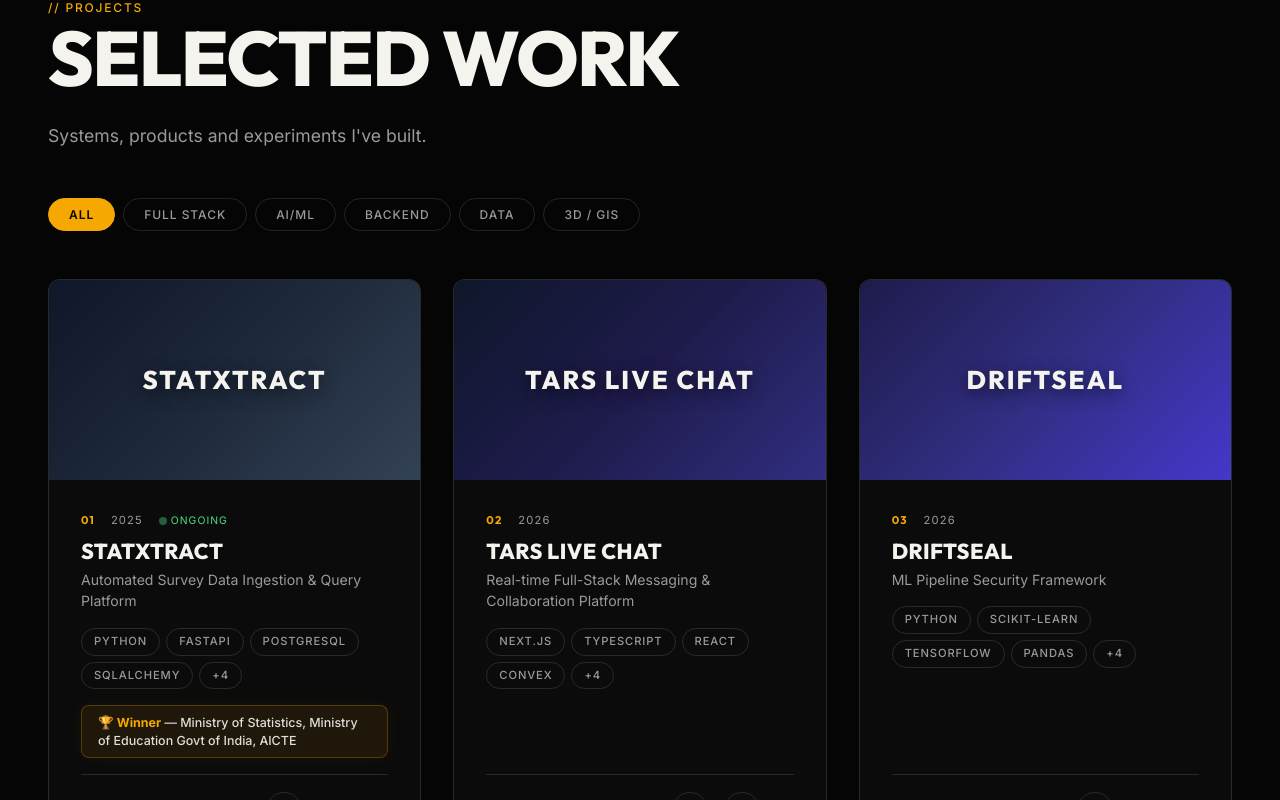
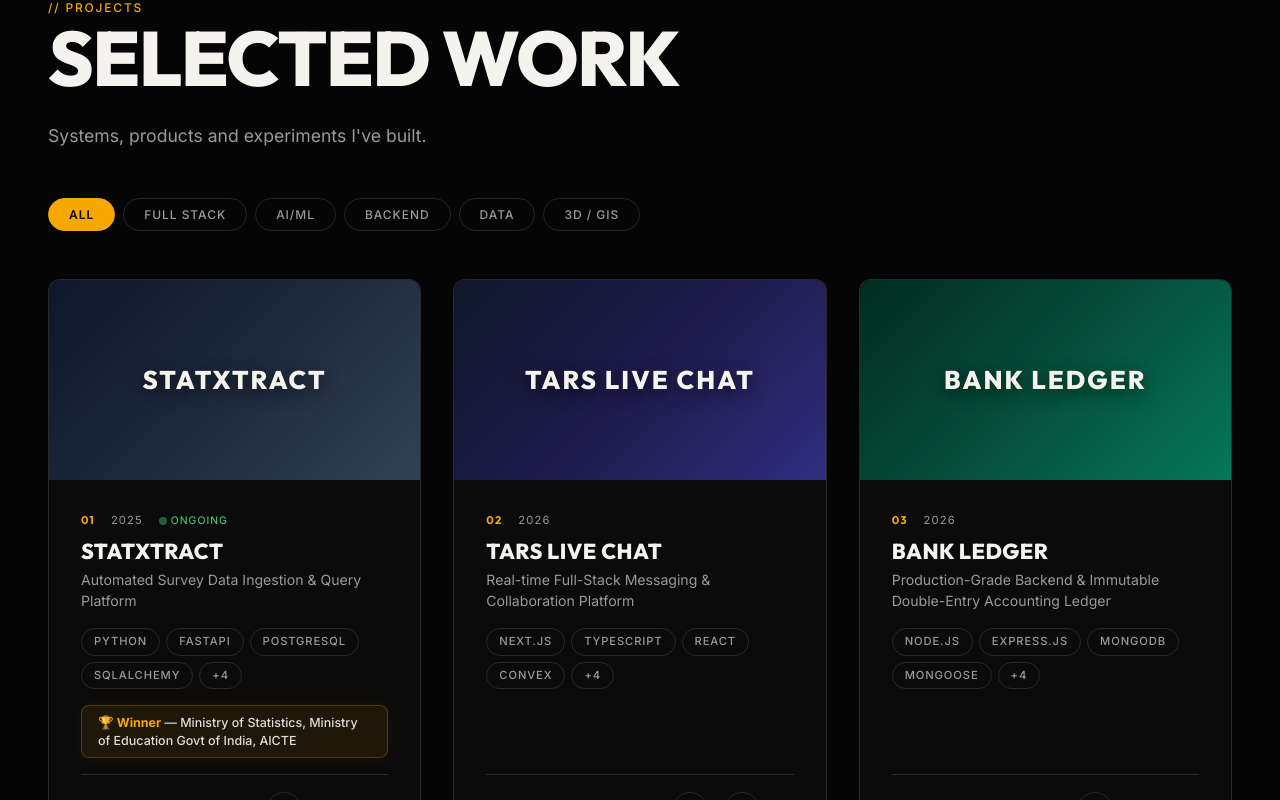
Before and after one commit to SoumyaSudhirNayak/MY_PORTFOLIO_2026, a React (Vite) app: page / in a window 1280 px wide. Shown: the part 2673-3473 px from the top of the page. Built offline with nearby package versions, Linux system fonts and the light colour scheme.

Commit message:
Add BANK LEDGER project dataset, journey milestone, and tech stack references

```diff
--- a/src/data/journey.ts
+++ b/src/data/journey.ts
@@ -37,6 +37,13 @@ export const journey: JourneyMilestone[] = [
     type: "project",
   },
   {
+    id: "bank-ledger",
+    year: "2026",
+    title: "BANK LEDGER",
+    subtitle: "Production backend & immutable accounting ledger",
+    type: "project",
+  },
+  {
     id: "driftseal",
     year: "2026",
     title: "DRIFTSEAL",
--- a/src/data/projects.ts
+++ b/src/data/projects.ts
@@ -96,8 +96,52 @@ export const projects: Project[] = [
     },
   },
   {
+    id: "bank-ledger",
+    number: "03",
+    title: "BANK LEDGER",
+    subtitle: "Production-Grade Backend & Immutable Double-Entry Accounting Ledger",
+    type: "case-study",
+    visibility: "public",
+    year: "2026",
+    featured: true,
+    status: "completed",
+    priority: 92,
+    category: ["Backend", "APIs", "Database", "Security", "Infrastructure"],
+    tags: ["Node.js", "Express.js", "MongoDB", "Double-Entry", "OAuth2"],
+    description:
+      "A production-grade backend application for a Bank Ledger featuring layered architecture, JWT authentication with token blacklisting, immutable double-entry accounting, real-time balance aggregation, 10-step atomic transfer flow with idempotency keys, and OAuth2 email receipt dispatch.",
+    technologies: [
+      "Node.js",
+      "Express.js",
+      "MongoDB",
+      "Mongoose",
+      "JWT",
+      "BcryptJS",
+      "Nodemailer",
+      "REST APIs",
+    ],
+    links: {
+      github: "https://github.com/SoumyaSudhirNayak/BANK_LEDGER",
+    },
+    role: "Backend Engineer",
+    caseStudy: {
+      problem:
+        "Financial ledger systems require atomic transfer operations, strict account ownership authorization, and an append-only immutable audit trail to prevent fraud, race conditions, double-spending, and state corruption.",
+      solution:
+        "Engineered a 10-step atomic transfer workflow utilizing MongoDB ACID transactions, idempotency key validation, and Mongoose immutability guards that block ledger alterations. Integrated JWT authentication, token blacklisting, balance aggregation, and OAuth2 email receipt delivery.",
+      challenges: [
+        "Implementing strict append-only immutability guards across all Mongoose mutation hooks to guarantee ledger integrity",
+        "Designing a 10-step atomic transfer flow with idempotency keys to eliminate race conditions and double-spending",
+        "Aggregating real-time balances directly from double-entry credit/debit records using MongoDB Aggregation pipelines",
+        "Securing authentication with JWT token blacklisting and 3-day automatic MongoDB TTL expiration indexes",
+      ],
+      outcome:
+        "A production-grade financial backend service providing double-entry accounting, atomic transactions, and zero-trust security.",
+    },
+  },
+  {
     id: "driftseal",
-    number: "03",
+    number: "04",
     title: "DRIFTSEAL",
     subtitle: "ML Pipeline Security Framework",
     type: "case-study",
@@ -139,7 +183,7 @@ export const projects: Project[] = [
   },
   {
     id: "haemolink",
-    number: "04",
+    number: "05",
     title: "HAEMOLINK",
     subtitle: "Intelligent Blood Donation & Delivery Ecosystem",
     type: "case-study",
@@ -183,7 +227,7 @@ export const projects: Project[] = [
   },
   {
     id: "outbreak-sentinal",
-    number: "05",
+    number: "06",
     title: "OUTBREAK SENTINAL",
     subtitle: "Real-time Outbreak Tracking & Resource Management",
     type: "case-study",
@@ -223,7 +267,7 @@ export const projects: Project[] = [
   },
   {
     id: "pediascape",
-    number: "06",
+    number: "07",
     title: "PEDIASCAPE",
     subtitle: "Comprehensive E-Learning Platform",
     type: "standard",
@@ -253,7 +297,7 @@ export const projects: Project[] = [
   },
   {
     id: "gramscape",
-    number: "07",
+    number: "08",
     title: "GRAMSCAPE",
     subtitle:
       "Gamification for Rural Planning using Drone, Land Survey Maps & GIS Data",
@@ -276,7 +320,7 @@ export const projects: Project[] = [
   },
   {
     id: "illegal-construction",
-    number: "08",
+    number: "09",
     title: "AI-BASED ILLEGAL CONSTRUCTION DETECTION",
     shortTitle: "CONSTRUCTION DETECTION",
     subtitle: "Satellite Imagery Analysis for Urban Compliance",
--- a/src/data/technologies.ts
+++ b/src/data/technologies.ts
@@ -36,21 +36,21 @@ export const technologies: Technology[] = [
     name: "Node.js",
     category: "FULL-STACK / BACKEND",
     libraries: ["Express", "npm", "Async I/O", "REST Services"],
-    projects: ["tars-livechat", "haemolink", "outbreak-sentinal"],
+    projects: ["bank-ledger", "tars-livechat", "haemolink", "outbreak-sentinal"],
     description: "Asynchronous server-side JavaScript runtime for scalable network applications and RESTful APIs."
   },
   {
     name: "Express.js",
     category: "FULL-STACK / BACKEND",
     libraries: ["Middleware", "Routing", "JWT Auth", "CORS"],
-    projects: ["haemolink"],
+    projects: ["bank-ledger", "haemolink"],
     description: "Minimalist web framework for Node.js powering backend routing and authentication middleware."
   },
   {
     name: "JavaScript",
     category: "FULL-STACK / WEB",
     libraries: ["ES6+", "DOM API", "Async/Await", "Fetch API"],
-    projects: ["tars-livechat", "pediascape", "haemolink"],
+    projects: ["bank-ledger", "tars-livechat", "pediascape", "haemolink"],
     description: "Core dynamic web programming language powering interactive frontend client applications."
   },
   {
@@ -80,7 +80,7 @@ export const technologies: Technology[] = [
     name: "REST APIs",
     category: "BACKEND / ARCHITECTURE",
     libraries: ["HTTP/HTTPS", "JSON", "OAuth2", "Rate Limiting"],
-    projects: ["tars-livechat", "statxtract", "driftseal", "haemolink", "outbreak-sentinal"],
+    projects: ["bank-ledger", "tars-livechat", "statxtract", "driftseal", "haemolink", "outbreak-sentinal"],
     description: "Architectural style for designing stateless, decoupled web services and API integration endpoints."
   },
 
@@ -119,7 +119,7 @@ export const technologies: Technology[] = [
     name: "MongoDB",
     category: "DATABASE / NOSQL",
     libraries: ["Document Stores", "BSON", "Aggregation Pipeline", "Mongoose"],
-    projects: [],
+    projects: ["bank-ledger"],
     description: "Document-oriented NoSQL database for flexible JSON-like data schema storage."
   },
 
@@ -128,7 +128,7 @@ export const technologies: Technology[] = [
     name: "Git",
     category: "TOOLS / DEVOPS",
     libraries: ["GitHub", "Branching Workflows", "Version Control", "CI/CD"],
-    projects: ["tars-livechat", "statxtract", "driftseal", "haemolink", "gramscape", "illegal-construction"],
+    projects: ["bank-ledger", "tars-livechat", "statxtract", "driftseal", "haemolink", "gramscape", "illegal-construction"],
     description: "Distributed version control system for code management, collaborative feature branching, and release tracking."
   },
   {
--- a/src/sections/SelectedWork/SelectedWork.tsx
+++ b/src/sections/SelectedWork/SelectedWork.tsx
@@ -121,6 +121,7 @@ function ProjectCard({ project }: { project: Project }) {
 
 function getProjectGradient(id: string): string {
   const gradients: Record<string, string> = {
+    "bank-ledger": "linear-gradient(135deg, #022C22 0%, #064E3B 50%, #047857 100%)",
     "tars-livechat": "linear-gradient(135deg, #0F172A 0%, #1E1B4B 50%, #312E81 100%)",
     statxtract: "linear-gradient(135deg, #0F172A 0%, #1E293B 50%, #334155 100%)",
     driftseal: "linear-gradient(135deg, #1E1B4B 0%, #312E81 50%, #4338CA 100%)",
```
